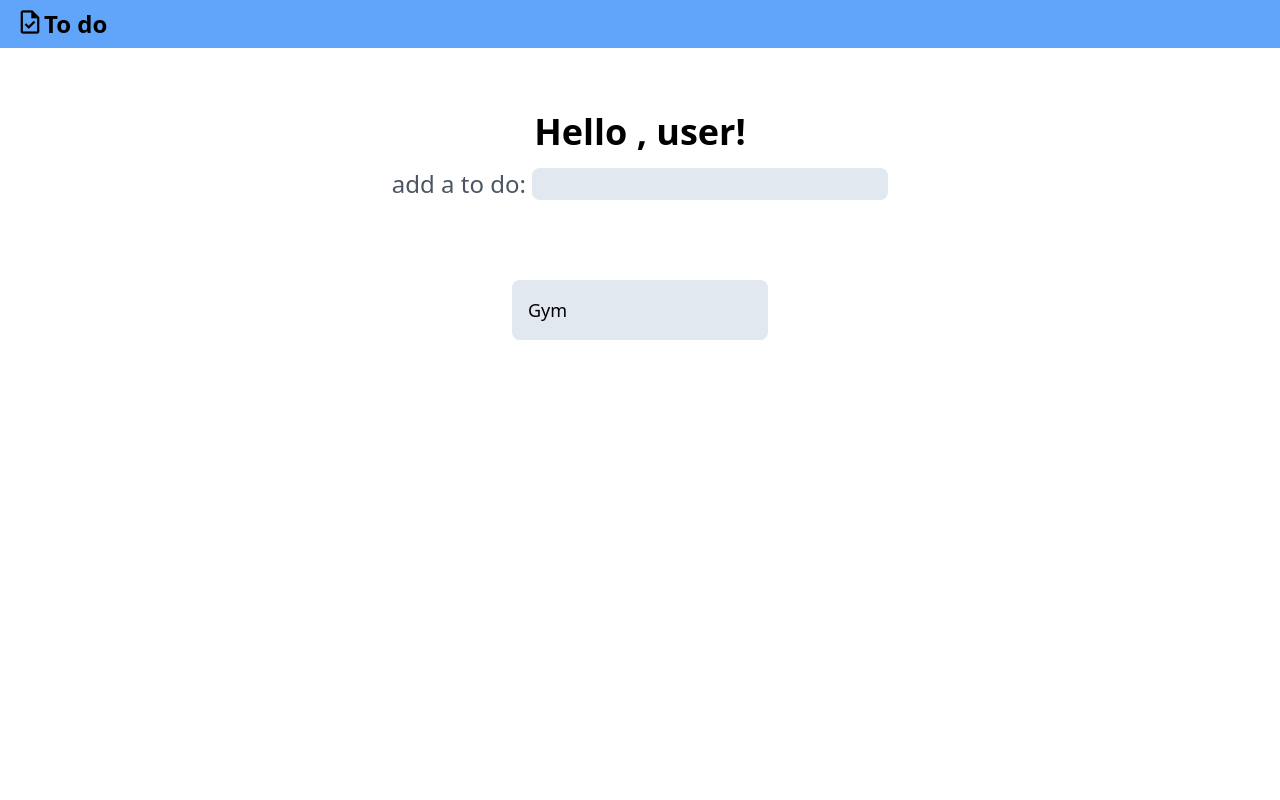
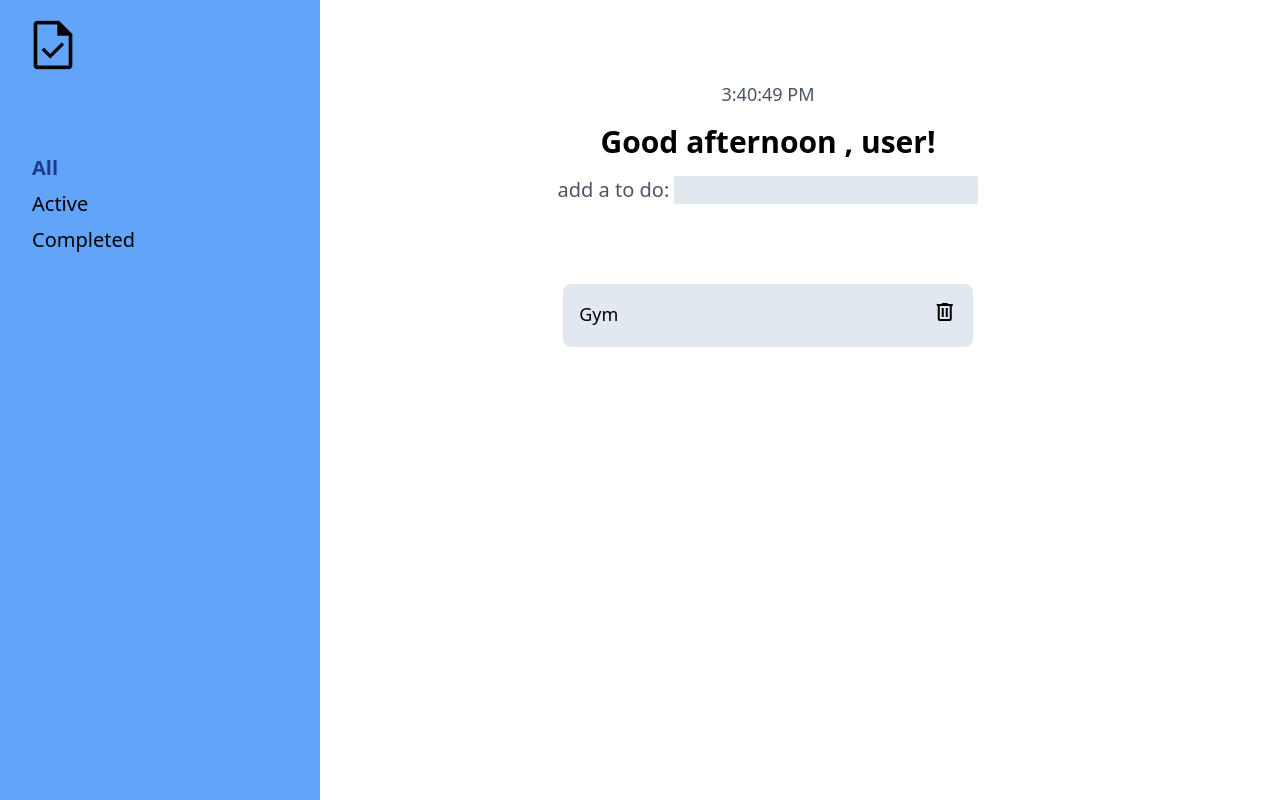
Before and after one commit to Gheruha/toDoApp, a SvelteKit app: page / in a window 1280 px wide. Built offline with nearby package versions, Linux system fonts and the light colour scheme; no server answers.

Commit message:
App version 2 , new feature: Delete toDos

```diff
--- a/src/lib/server/database.js
+++ b/src/lib/server/database.js
@@ -25,3 +25,14 @@ export function addTodos(userid , description){
         done: false,
     })
 }
+
+// first let's have the todos in our hand
+// @ts-ignore
+
+export function deleteTodos(userid , itemToDelete){
+    const todos = db.get(userid);
+    // @ts-ignore
+    const DeleteIndex = todos.findIndex(item => item.id === itemToDelete);
+
+    todos.splice(DeleteIndex, 1);
+}
--- a/src/routes/+page.server.js
+++ b/src/routes/+page.server.js
@@ -15,9 +15,14 @@ export function load({ cookies }){
 
 // @ts-ignore
 export const actions= {
-    default:async({ request , cookies }) => {
+    // @ts-ignore
+    createTodo:async({ request , cookies }) => {
         const data = await request.formData();
-
         db.addTodos(cookies.get("userid") , data.get("description"));
+    },
+   // @ts-ignore
+   deleteTodo:async({ request , cookies}) => {
+        const deleteData = await request.formData();
+        db.deleteTodos(cookies.get("userid") , deleteData.get("id"));
     }
 }
--- a/src/routes/+page.svelte
+++ b/src/routes/+page.svelte
@@ -1,39 +1,84 @@
 <script>
+import { onMount } from "svelte";
 export let data;
+
+
+let localTime = '';
+let mornornoon = '';
+function updateTime(){
+
+   const now = new Date();
+   const hour = now.getHours();
+   const timeOption = {hour: "numeric" , minute: "2-digit" , second: "2-digit" , hour12: true};
+   // @ts-ignore
+   localTime = now.toLocaleTimeString("en-US" , timeOption);
+
+   if(hour >= 12 && hour < 18){
+      mornornoon = "Good afternoon";
+   }
+
+   else if(timeOption.hour12){
+      mornornoon = "Good morning";
+   }
+
+   else{
+      mornornoon = "Good evening";
+   }
+}
+
+onMount(() => {
+updateTime();
+setInterval(updateTime,1000);
+});
+
 </script>
 
 <link rel="stylesheet" href="https://fonts.googleapis.com/css2?family=Material+Symbols+Outlined:opsz,wght,FILL,GRAD@24,400,0,0" />
 
-<!-- Menu bar -->
-<div class = "w-full">
-   <nav class = "w-full bg-blue-400 flex fixed top-0">
-      <span class="material-symbols-outlined pl-4 pt-2">
+<!-- Main Div-->
+<div class = "flex">
+
+   <!-- Menu -->
+<div class = "h-full w-1/4 flex flex-col">
+   <nav class = "h-full w-1/4 bg-blue-400 flex flex-col fixed top-0">
+      <span class="material-symbols-outlined pt-4 pb-20 pl-6 big-icon">
          task
          </span>
-      <h1 class = "text-2xl pt-2 pb-2 font-semibold">To do</h1>
+
+      <p class = "pl-8 text-xl pb-2 hover:text-white text-blue-900 font-semibold">All</p>
+      <p class = "pl-8 text-xl pb-2 hover:text-white">Active</p>
+      <p class = "pl-8 text-xl pb-2 hover:text-white">Completed</p>
    </nav>
 </div>
 
+<!-- Todos Div-->
+<div class = "flex flex-col w-full items-center pt-20">
 
-<div>
-
-</div>
-<!-- Todos-->
-<div class = "flex flex-col items-center pt-28">
    <!-- the Form -->
-   <h1 class = "text-left text-4xl font-semibold pb-4">Hello , user!</h1>
-   <form method="POST" class = "pb-20">
-      <label for="" class = "text-2xl text-gray-600">add a to do:
-         <input type="text" class = "rounded-lg bg-slate-200 pl-2" name = "description" autocomplete="off">
+   <div><h1 class = "text-left text-lg text-gray-600 pb-4">{localTime}</h1></div>
+   <h1 class = "text-left text-3xl font-semibold pb-4">{mornornoon} , user!</h1>
+   <form method="POST" class = "pb-20" action = "?/createTodo">
+      <label for="" class = "text-xl text-gray-600">add a to do:
+         <input type="text" class = "rounded-sm bg-slate-200 pl-2" name = "description" autocomplete="off">
       </label>
    </form>
 
    <!-- Todos UI -->
    {#each data.todos as todo}
-      <div class = "w-1/5 p-4 box  rounded-lg bg-slate-200  text-lg hover:bg-slate-400 hover:text-white">{todo.description}</div>
+      <div class = "w-2/5 p-4 box flex rounded-lg bg-slate-200  text-lg hover:bg-slate-300">
+      <form action="?/deleteTodo" method="POST" class = "flex w-full justify-between">
+      <input type="hidden" name = "id" value = {todo.id}>
+      <p>{todo.description}</p>
+      <button><span class="material-symbols-outlined">
+         delete
+         </span></button>
+      </form>
+      </div>
       <br>
    {/each}
 </div>
+</div>
+
 
 <style>
    .box{
@@ -45,7 +90,7 @@ export let data;
       border-color:#3b82f6;
    }
 
-   .material-symbols-outlined {
-    font-size: 28px; /* Change this value to the desired size */
+   .big-icon {
+    font-size: 58px;
 }
 </style>
```
